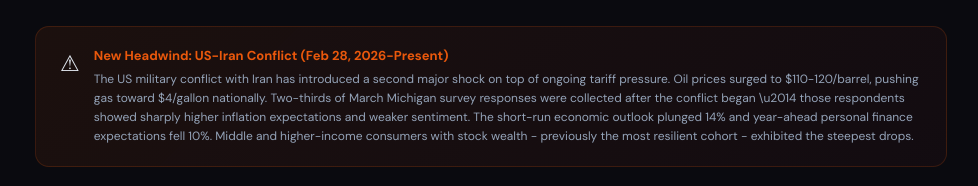
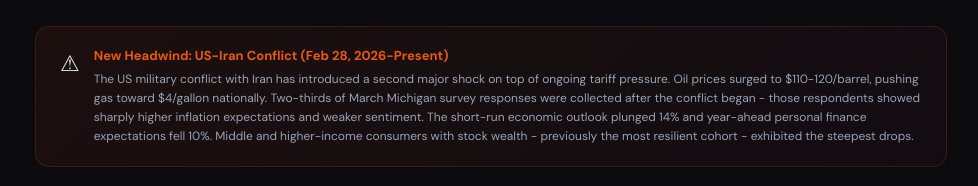
Before and after one commit to PaddingtonPrimo/US-CE-Sentiment-April-26, a React (Vite) app: page / in a window 1280 px wide. Shown: the part 386-572 px from the top of the page, without its empty margins (149-1127 px from the left). Built offline with nearby package versions, Linux system fonts and the light colour scheme.

Commit message:
Clean up text formatting in sentiment component
Removed unnecessary Unicode escape sequences from the text.

```diff
--- a/src/consumer-electronics-sentiment.jsx
+++ b/src/consumer-electronics-sentiment.jsx
@@ -243,7 +243,7 @@ export default function Dashboard() {
                 New Headwind: US-Iran Conflict (Feb 28, 2026-Present)
               </h4>
               <p style={{ fontSize: 12, color: "#94a3b8", margin: 0, lineHeight: 1.6 }}>
-                The US military conflict with Iran has introduced a second major shock on top of ongoing tariff pressure. Oil prices surged to $110-120/barrel, pushing gas toward $4/gallon nationally. Two-thirds of March Michigan survey responses were collected after the conflict began \u2014 those respondents showed sharply higher inflation expectations and weaker sentiment. The short-run economic outlook plunged 14% and year-ahead personal finance expectations fell 10%. Middle and higher-income consumers with stock wealth - previously the most resilient cohort - exhibited the steepest drops.
+                The US military conflict with Iran has introduced a second major shock on top of ongoing tariff pressure. Oil prices surged to $110-120/barrel, pushing gas toward $4/gallon nationally. Two-thirds of March Michigan survey responses were collected after the conflict began - those respondents showed sharply higher inflation expectations and weaker sentiment. The short-run economic outlook plunged 14% and year-ahead personal finance expectations fell 10%. Middle and higher-income consumers with stock wealth - previously the most resilient cohort - exhibited the steepest drops.
               </p>
             </div>
           </div>
```
